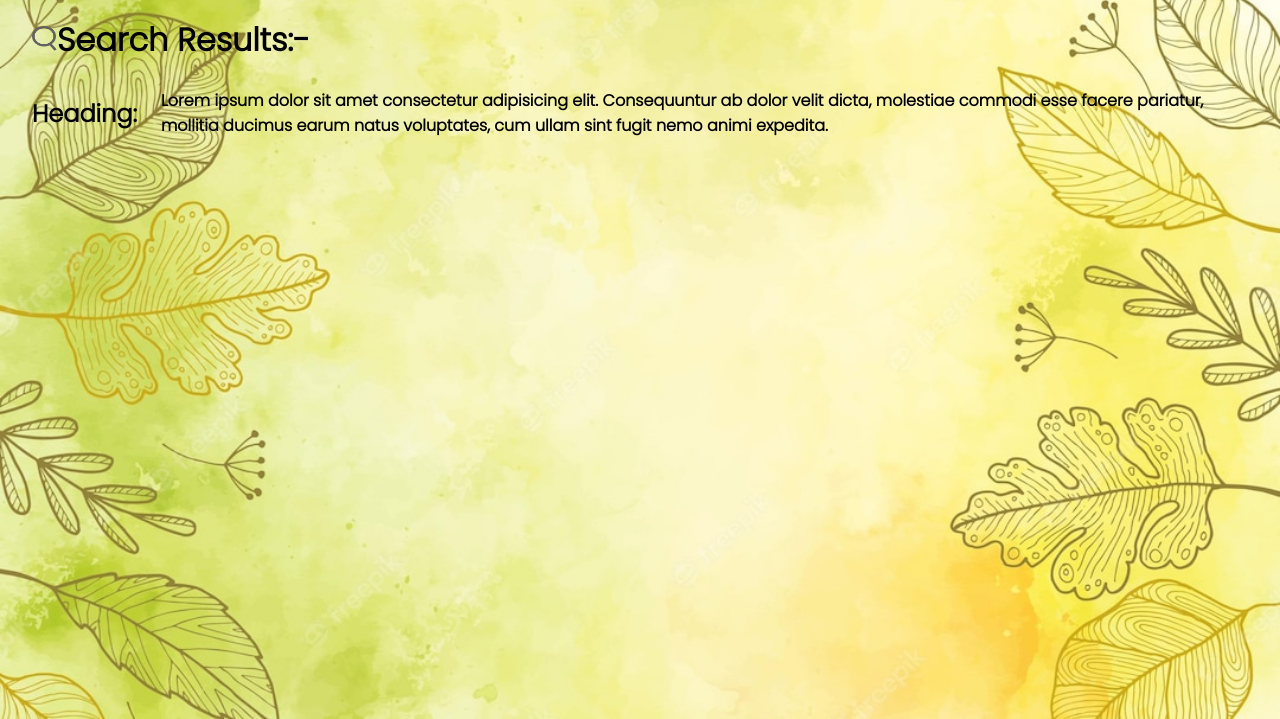
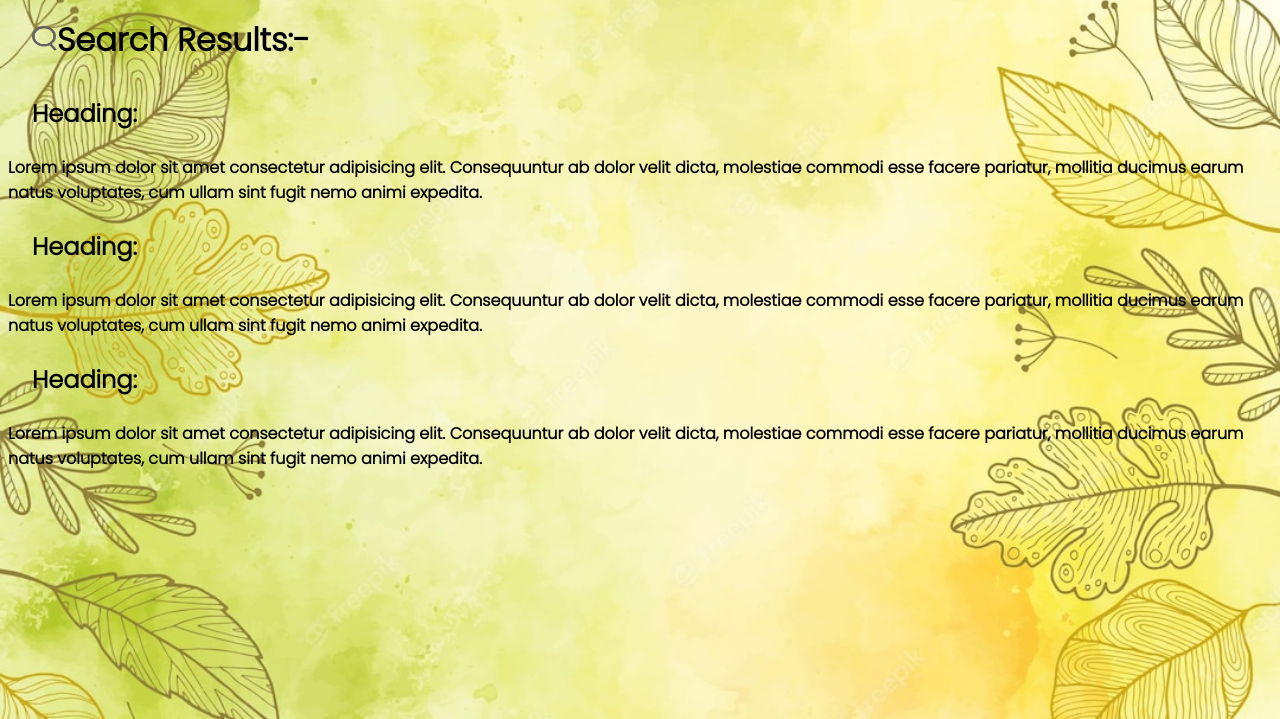
Before and after one commit to HIDZI123/NFC_CluelessCoders, a Django app: template ayurveda_nfc/main/templates/main/search.html in a window 1280 px wide. Shown: the top 719 px of the page. Run offline with Django 4.2, Linux system fonts and the light colour scheme; the template is opened without the code that fills it, so the values that code supplies are empty.

Commit message:
Solved SEarch result issue

```diff
--- a/ayurveda_nfc/main/templates/main/search.html
+++ b/ayurveda_nfc/main/templates/main/search.html
@@ -15,12 +15,30 @@
         </figure>
     </h1>
     <section>
+        <ul>
+    <li>
     <h2>
         Heading:
     </h2>
     <p>
         Lorem ipsum dolor sit amet consectetur adipisicing elit. Consequuntur ab dolor velit dicta, molestiae commodi esse facere pariatur, mollitia ducimus earum natus voluptates, cum ullam sint fugit nemo animi expedita.
     </p>
+    </li>
+    <li>
+        <h2>
+            Heading:
+        </h2>
+        <p>
+            Lorem ipsum dolor sit amet consectetur adipisicing elit. Consequuntur ab dolor velit dicta, molestiae commodi esse facere pariatur, mollitia ducimus earum natus voluptates, cum ullam sint fugit nemo animi expedita.
+        </p>
+        <li>
+            <h2>
+                Heading:
+            </h2>
+            <p>
+                Lorem ipsum dolor sit amet consectetur adipisicing elit. Consequuntur ab dolor velit dicta, molestiae commodi esse facere pariatur, mollitia ducimus earum natus voluptates, cum ullam sint fugit nemo animi expedita.
+            </p>
+    </ul>
     </section>
 </body>
 </html>
```
